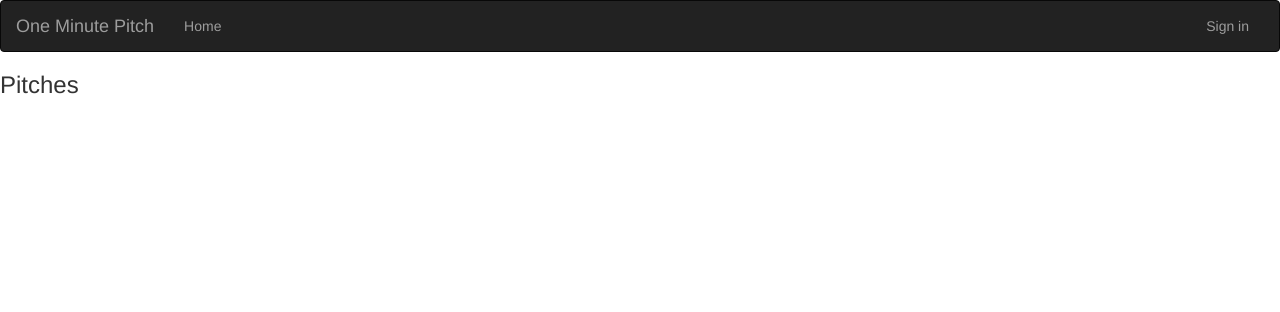
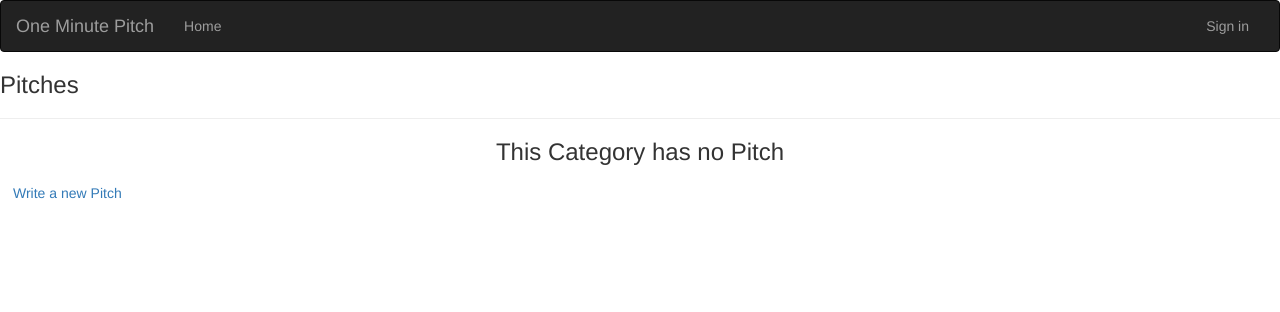
Before and after one commit to mwerumuchai/one-minute-pitch, a Flask app: page /category/1 in a window 1280 px wide. Shown: the top 312 px of the page. Run offline with Flask 2, Linux system fonts and the light colour scheme; data that the repository does not hold is empty; some libraries are stand-ins or nearby versions.

Commit message:
Create form for new pitches

```diff
--- a/app/main/forms.py
+++ b/app/main/forms.py
@@ -2,5 +2,5 @@ from flask_wtf import FlaskForm
 from wtforms import StringField,TextAreaField,SubmitField
 
 class PeptalkForm(FlaskForm):
-    pitch = TextAreaField('New Pitch')
+    content = TextAreaField('New Pitch')
     submit = SubmitField('Submit')
--- a/app/main/views.py
+++ b/app/main/views.py
@@ -1,8 +1,9 @@
-from flask import render_template
+from flask import render_template,redirect,url_for,abort
 from . import main
 from ..models import Category, User,Peptalk
 from .. import db
-from flask_login import login_required
+from flask_login import login_required, current_user
+from .forms import PeptalkForm
 
 # Views
 @main.route('/')
@@ -20,10 +21,10 @@ def category(id):
     '''
     category route function returns a list of pitches chosen and allows users to create a new pitch
     '''
-    categories = Category.query.get(id)
+    category = Category.query.get(id)
     pitches = Peptalk.get_pitches(id)
     title = "Pitches"
-    return render_template('category.html', title = title, categories = categories,pitches = pitches)
+    return render_template('category.html', title = title, category = category,pitches = pitches)
 
 # Dynamic routing
 @main.route('/category/pitch/new/<int:id>', methods = ['GET','POST'])
@@ -36,11 +37,11 @@ def new_pitch(id):
     category = Category.query.filter_by(id=id).first()
 
     if form.validate_on_submit():
-        pitch = form.pitch.data
-        user = current_user._get_current_object()
-        new_pitch = Peptalk(category_id=Category.id,content=content, user_id=user.id)
+        content = form.content.data
+        # user = current_user._get_current_object()
+        new_pitch = Peptalk(content=content,user_id=current_user.id,category_id=category.id)
         new_pitch.save_pitch()
         return redirect(url_for('.category', id = category.id))
 
-    title = f'{category.title} pitch'
-    return render_template('pitch.html', title = title, pitch_form = pitch, category=category)
+    title = 'New pitch'
+    return render_template('new_pitches.html', title = title, pitch_form = form)
--- a/app/models.py
+++ b/app/models.py
@@ -83,6 +83,7 @@ class User(UserMixin,db.Model):
     email=db.Column(db.String(255),unique=True,index=True)
     password_hash=db.Column(db.String(255))
     pass_secure = db.Column(db.String(255))
+    pitches = db.relationship("Peptalk", backref="user", lazy = "dynamic")
 
     # securing our passwords
     @property
--- a/app/templates/category.html
+++ b/app/templates/category.html
@@ -2,4 +2,7 @@
 
 <!-- content block -->
 {% block content %}
-<h3>{{ title }}</h3> {% endblock %}
+<h3>{{ title }}</h3>
+<hr> {% if pitches %} {{ macro.displayPitches(pitches)}} {%else%}
+<h3 class="text-center">This Category has no Pitch</h3>{% endif %}
+<a class="btn text-center" href="/category/pitch/new/{{category.id}}">Write a new Pitch</a> {% endblock %}
--- a/app/templates/macros.html
+++ b/app/templates/macros.html
@@ -1,9 +1,15 @@
 <!-- Display all the categories -->
-{% macro displayCategoryList(category_list) %} {% for categories in category_list %}
+{% macro displayCategoryList(category_list) %} {% for category in category_list %}
 
 <div class="well well-lg col-xs-12 col-sm-12 col-md-12 col-lg-12 pitch-card text-center">
-  <a href="/category/{{categories.id}}"> {{ categories.name }} </a>
+  <a href="/category/{{category.id}}"> {{ category.name }} </a>
 </div>
 {% endfor %}{% endmacro %}
 
 <!-- disp -->
+
+{% macro displayPitches(pitch_list) %} {% for pitches in pitch_list %}
+<li>
+  {{pitches.content}}
+</li>
+{% endfor %}{% endmacro %}
--- /dev/null
+++ b/app/templates/new_pitches.html
@@ -0,0 +1,5 @@
+{% extends 'base.html' %} {% import 'bootstrap/wtf.html' as wtf %} {% block content %}
+<div class="container">
+  {{wtf.quick_form(pitch_form)}}
+</div>
+{% endblock %}
```
